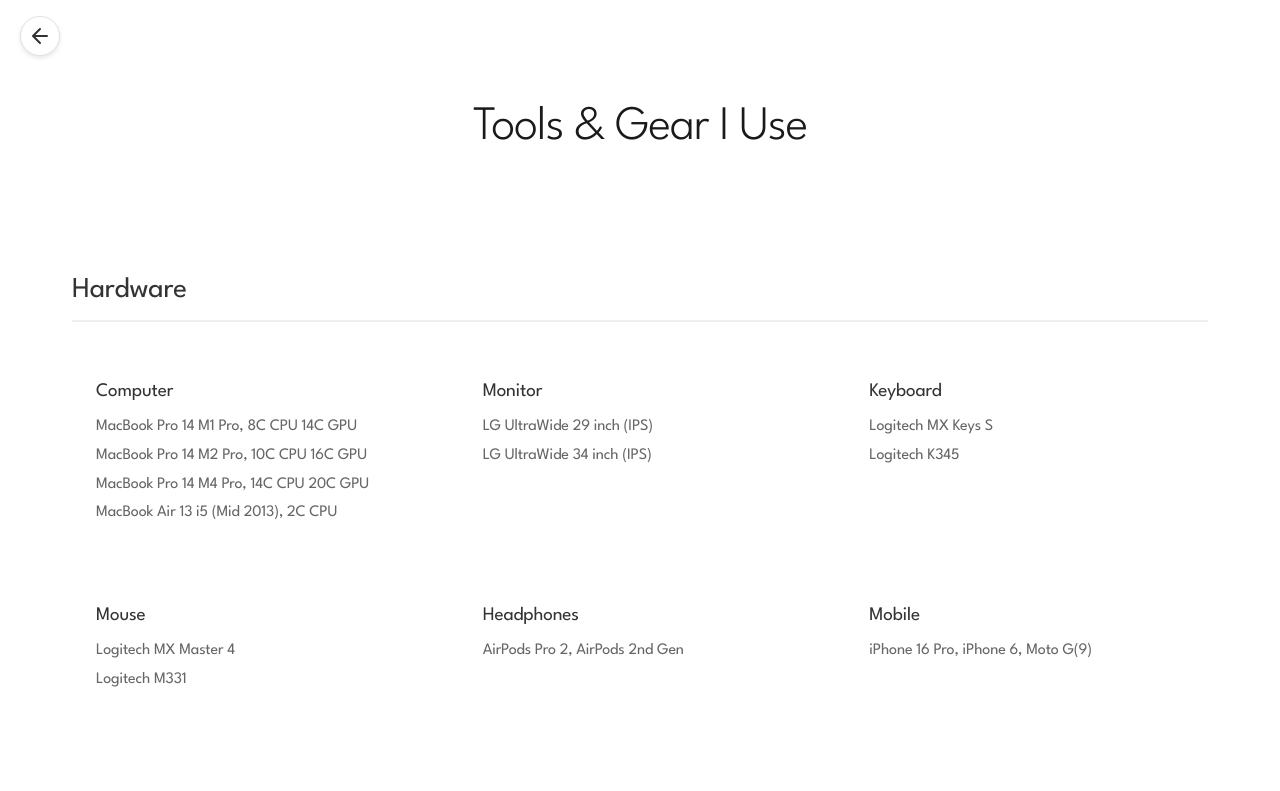
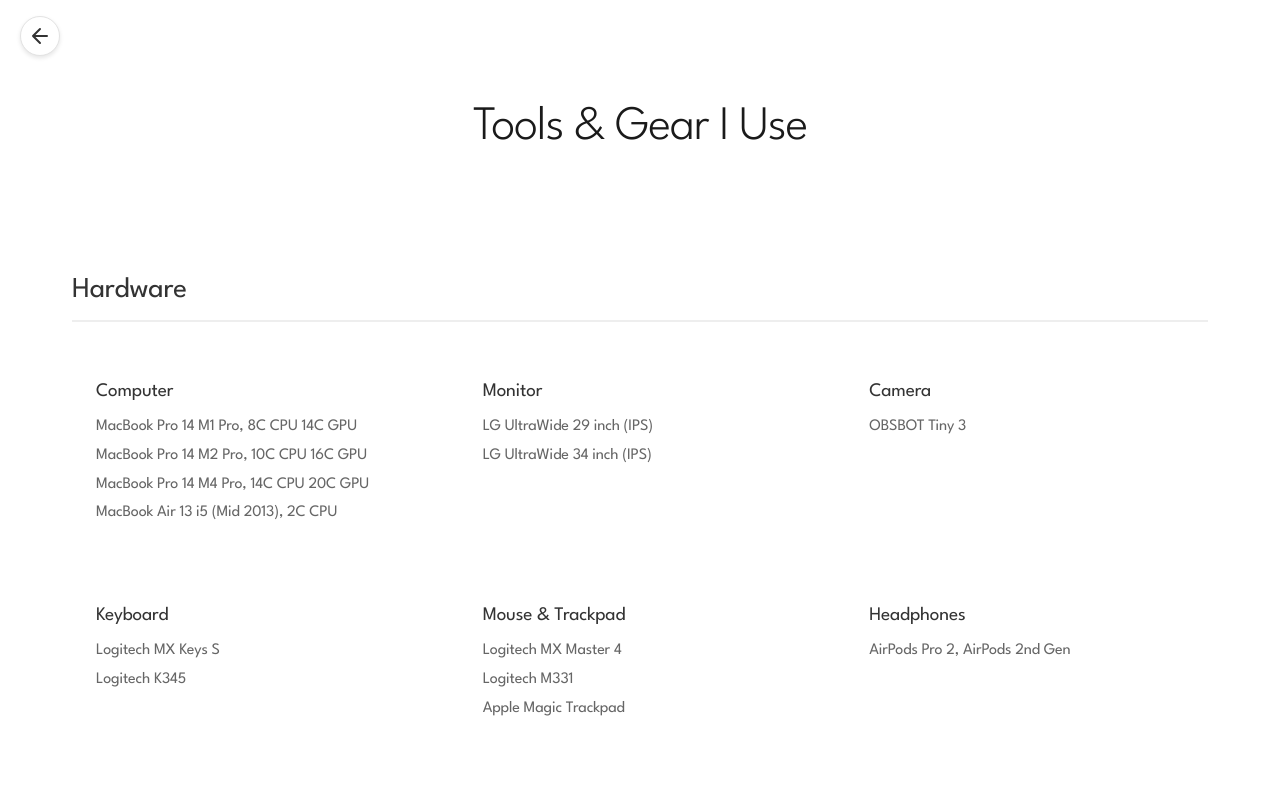
Before and after one commit to Pradumnasaraf/Pradumnasaraf.github.io, a Next.js app: page /toolkit in a window 1280 px wide. Shown: the top 791 px of the page. Built offline with nearby package versions, Linux system fonts and the light colour scheme.

Commit message:
feat(toolkit): add OBSBOT Tiny 3 camera and Magic Trackpad

```diff
--- a/src/app/toolkit/page.js
+++ b/src/app/toolkit/page.js
@@ -28,14 +28,20 @@ const ToolKitPage = () => {
               </div>
 
               <div className="toolkit-item">
+                <h3>Camera</h3>
+                <p>OBSBOT Tiny 3</p>
+              </div>
+
+              <div className="toolkit-item">
                 <h3>Keyboard</h3>
                 <p>Logitech MX Keys S</p>
                 <p>Logitech K345</p>
               </div>
               <div className="toolkit-item">
-                <h3>Mouse</h3>
+                <h3>Mouse & Trackpad</h3>
                 <p>Logitech MX Master 4</p>
                 <p>Logitech M331</p>
+                <p>Apple Magic Trackpad</p>
               </div>
               <div className="toolkit-item">
                 <h3>Headphones</h3>
```
